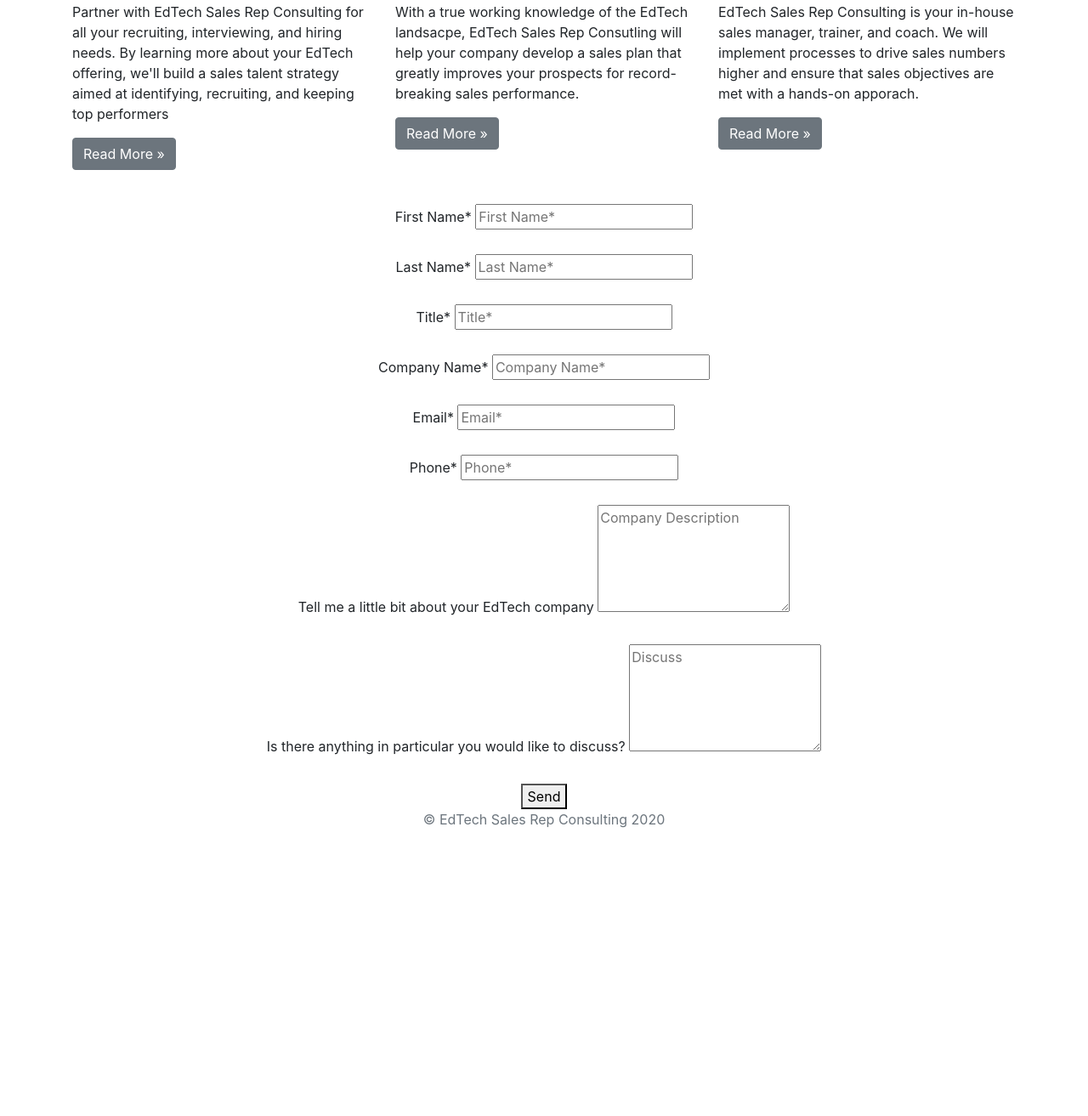
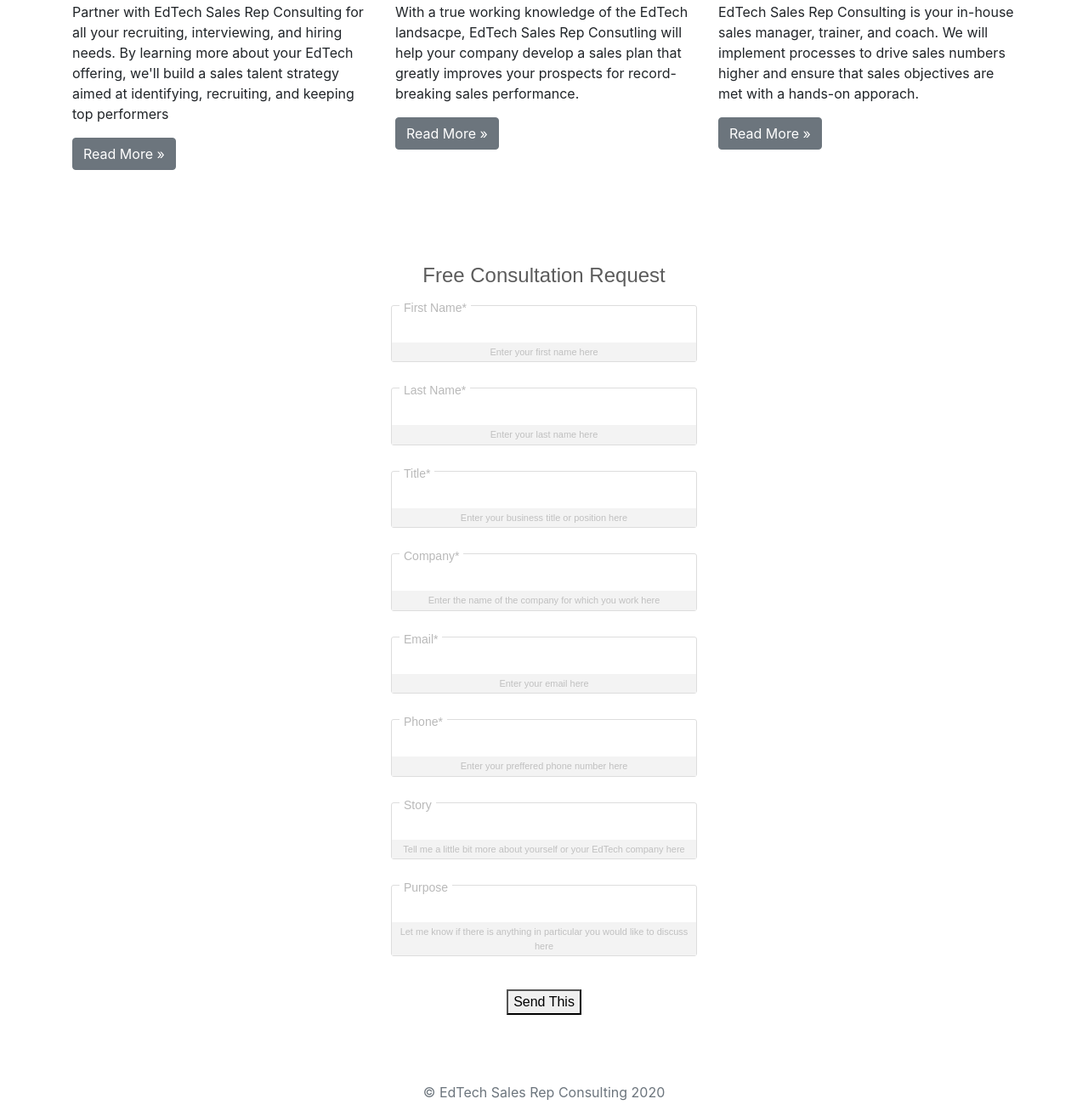
Before and after one commit to shanewin/portfolio-project, a Django app: page / in a window 1280 px wide. Shown: the part 746-2059 px from the top of the page at 85% size. Before the commit the page ends 1720 px from the top, so only its background shows below. Run offline with Django 3.2, Linux system fonts and the light colour scheme; data that the repository does not hold is empty; some libraries are stand-ins or nearby versions.

Commit message:
Customize contact form

```diff
--- a/jobs/templates/jobs/home.html
+++ b/jobs/templates/jobs/home.html
@@ -42,6 +42,119 @@
           font-size: 3.5rem;
         }
       }
+
+    .form-style-7{
+    	max-width:400px;
+    	margin:50px auto;
+    	background:#fff;
+    	border-radius:2px;
+    	padding:20px;
+    	font-family: Arial, Helvetica, sans-serif;
+    }
+    .form-style-7 h1{
+    	display: block;
+    	text-align: center;
+    	padding: 0;
+    	margin: 0px 0px 20px 0px;
+    	color: #5C5C5C;
+    	font-size:x-large;
+    }
+    .form-style-7 ul{
+    	list-style:none;
+    	padding:0;
+    	margin:0;
+    }
+    .form-style-7 li{
+    	display: block;
+    	padding: 9px;
+    	border:1px solid #DDDDDD;
+    	margin-bottom: 30px;
+    	border-radius: 3px;
+    }
+    .form-style-7 li:last-child{
+    	border:none;
+    	margin-bottom: 0px;
+    	text-align: center;
+    }
+    .form-style-7 li > label{
+    	display: block;
+    	float: left;
+    	margin-top: -19px;
+    	background: #FFFFFF;
+    	height: 20px;
+    	padding: 2px 5px 2px 5px;
+    	color: #B9B9B9;
+    	font-size: 14px;
+    	overflow: hidden;
+    	font-family: Arial, Helvetica, sans-serif;
+    }
+    .form-style-7 input[type="text"],
+    .form-style-7 input[type="date"],
+    .form-style-7 input[type="datetime"],
+    .form-style-7 input[type="email"],
+    .form-style-7 input[type="number"],
+    .form-style-7 input[type="search"],
+    .form-style-7 input[type="time"],
+    .form-style-7 input[type="url"],
+    .form-style-7 input[type="password"],
+    .form-style-7 textarea,
+    .form-style-7 select
+    {
+    	box-sizing: border-box;
+    	-webkit-box-sizing: border-box;
+    	-moz-box-sizing: border-box;
+    	width: 100%;
+    	display: block;
+    	outline: none;
+    	border: none;
+    	height: 25px;
+    	line-height: 25px;
+    	font-size: 16px;
+    	padding: 0;
+    	font-family: Arial, Helvetica, sans-serif;
+    }
+    .form-style-7 input[type="text"]:focus,
+    .form-style-7 input[type="date"]:focus,
+    .form-style-7 input[type="datetime"]:focus,
+    .form-style-7 input[type="email"]:focus,
+    .form-style-7 input[type="number"]:focus,
+    .form-style-7 input[type="search"]:focus,
+    .form-style-7 input[type="time"]:focus,
+    .form-style-7 input[type="url"]:focus,
+    .form-style-7 input[type="password"]:focus,
+    .form-style-7 textarea:focus,
+    .form-style-7 select:focus
+    {
+    }
+    .form-style-7 li > span{
+    	background: #F3F3F3;
+    	display: block;
+    	padding: 3px;
+    	margin: 0 -9px -9px -9px;
+    	text-align: center;
+    	color: #C0C0C0;
+    	font-family: Arial, Helvetica, sans-serif;
+    	font-size: 11px;
+    }
+    .form-style-7 textarea{
+    	resize:none;
+    }
+    .form-style-7 input[type="submit"],
+    .form-style-7 input[type="button"]{
+    	background: #2471FF;
+    	border: none;
+    	padding: 10px 20px 10px 20px;
+    	border-bottom: 3px solid #5994FF;
+    	border-radius: 3px;
+    	color: #D2E2FF;
+    }
+    .form-style-7 input[type="submit"]:hover,
+    .form-style-7 input[type="button"]:hover{
+    	background: #6B9FFF;
+    	color:#fff;
+    }
+
+
     </style>
     <!-- Custom styles for this template -->
     <link href="album.css" rel="stylesheet">
@@ -119,35 +232,64 @@
 <!-- <a id="consultation"><iframe src="https://docs.google.com/forms/d/e/1FAIpQLScQ-Emv7Uq3aPdCxEM0uRNWtOil1ruzKf527MW_UxMUAneS6w/viewform?embedded=true" width="640" height="1097" frameborder="0" marginheight="0" marginwidth="0" scrolling="no">Loading…</iframe></a> -->
 <a id="consultation">
 
+<script type="text/javascript">
+  //auto expand textarea
+  function adjust_textarea(h) {
+      h.style.height = "20px";
+      h.style.height = (h.scrollHeight)+"px";
+  }
+  </script>
 <script type="text/javascript">var submitted=false;</script>
 <iframe name="hidden_iframe" id="hidden_iframe" style="display:none;"
   onload="if(submitted) {window.location='/blog/';}"></iframe>
-<form action="https://docs.google.com/forms/d/e/1FAIpQLScQ-Emv7Uq3aPdCxEM0uRNWtOil1ruzKf527MW_UxMUAneS6w/formResponse" method="post" target="hidden_iframe" onsubmit="submitted=true;">
-      <label>First Name*</label>
-      <input type="text" placeholder="First Name*" name="entry.672116849" required>
-      <br><br>
-      <label>Last Name*</label>
-      <input type="text" placeholder="Last Name*" name="entry.284957780" required>
-      <br><br>
-      <label>Title*</label>
-      <input type="text" placeholder="Title*" name="entry.732400030" required>
-      <br><br>
-      <label>Company Name*</label>
-      <input type="text" placeholder="Company Name*" name="entry.1166157218" required>
-      <br><br>
+<form class="form-style-7" action="https://docs.google.com/forms/d/e/1FAIpQLScQ-Emv7Uq3aPdCxEM0uRNWtOil1ruzKf527MW_UxMUAneS6w/formResponse" method="post" target="hidden_iframe" onsubmit="submitted=true;">
+
+<h1>Free Consultation Request</h1>
+  <ul>
+  <li>
+      <label for="firstname">First Name*</label>
+      <input type="text" maxlength="100" name="entry.672116849" required>
+      <span>Enter your first name here</span>
+  </li>
+  <li>
+      <label for="lastname">Last Name*</label>
+      <input type="text" maxlength="100" name="entry.284957780" required>
+      <span>Enter your last name here</span>
+  </li>
+  <li>
+      <label for="title">Title*</label>
+      <input type="text" maxlength="100" name="entry.732400030" required>
+      <span>Enter your business title or position here</span>
+    </li>
+    <li>
+      <label for="title">Company*</label>
+      <input type="text" maxlength="100" name="entry.1166157218" required>
+      <span>Enter the name of the company for which you work here</span>
+    </li>
+    <li>
       <label>Email*</label>
-      <input type="email" placeholder="Email*" name="entry.811627178" required>
-      <br><br>
+      <input type="email" maxlength="100" name="entry.811627178" required>
+      <span>Enter your email here</span>
+    </li>
+    <li>
       <label>Phone*</label>
-      <input type="tel" placeholder="Phone*" name="entry.467692756" required>
-      <br><br>
-      <label>Tell me a little bit about your EdTech company</label>
-      <textarea rows="5" placeholder="Company Description" name="entry.444309058"></textarea>
-      <br><br>
-      <label>Is there anything in particular you would like to discuss?</label>
-      <textarea rows="5" placeholder="Discuss" name="entry.1149359166"></textarea>
-      <br><br>
-      <button type="submit">Send</button>
+      <input type="number" maxlength="100" name="entry.467692756" required>
+      <span>Enter your preffered phone number here</span>
+    </li>
+    <li>
+      <label>Story</label>
+      <textarea rows="5" name="entry.444309058"></textarea>
+      <span>Tell me a little bit more about yourself or your EdTech company here</span>
+    </li>
+    <li>
+      <label>Purpose</label>
+      <textarea rows="5" name="entry.1149359166"></textarea>
+      <span>Let me know if there is anything in particular you would like to discuss here</span>
+    </li>
+    <li>
+      <button type="submit">Send This</button>
+    </li>
+</ul>
 </form>
 </a>
 
```
